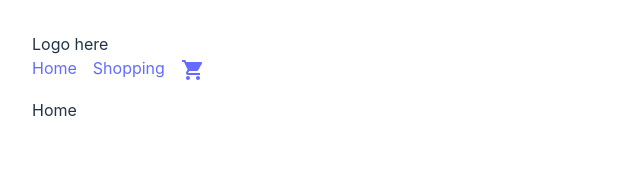
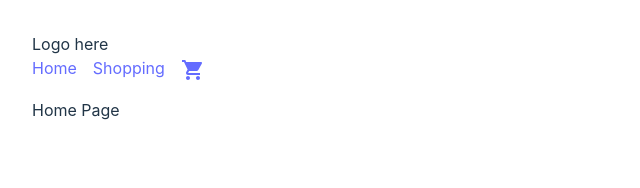
Before and after one commit to dcmodie/ecommerce_01, a React (Vite) app: page / in a window 1280 px wide. Shown: the top 188 px of the page, without its empty margins (0-640 px from the left). Built offline with nearby package versions, Linux system fonts and the light colour scheme.

Commit message:
created types file and put product there, startd cart context

```diff
--- a/src/Routes.tsx
+++ b/src/Routes.tsx
@@ -8,7 +8,7 @@ const AppRoutes = () => {
   return (
     <Routes>
       <Route element={<Layout />}>
-        <Route index element={<Home />} />
+        <Route index element={<HomePage />} />
         <Route path="home" element={<HomePage />} />
         <Route path="shopping" element={<ShoppingPage />} />
         <Route path="cart" element={<CartPage />} />
@@ -18,13 +18,4 @@ const AppRoutes = () => {
   );
 };
 
-//TODO diff file here
-const Home = () => {
-  return (
-    <>
-      <h2>Home</h2>
-    </>
-  );
-};
-
 export default AppRoutes;
--- /dev/null
+++ b/src/context/ShoppingCartContext.tsx
@@ -0,0 +1,18 @@
+import { useContext, createContext, ReactNode } from 'react';
+
+const ShoppingCartContext = createContext({});
+export function useShoppingCart() {
+  return useContext(ShoppingCartContext);
+}
+
+type ShoppingCartProviderProps = {
+  children: ReactNode;
+};
+
+export function ShoppingCartProvider({ children }: ShoppingCartProviderProps) {
+  return (
+    <ShoppingCartContext.Provider value={{}}>
+      {children}
+    </ShoppingCartContext.Provider>
+  );
+}
--- a/src/pages/HomePage.tsx
+++ b/src/pages/HomePage.tsx
@@ -1,9 +1,5 @@
 import AccessAlarmIcon from '@mui/icons-material/AccessAlarm';
 const HomePage = () => {
-  return (
-    <div>
-      <AccessAlarmIcon /> Home Page
-    </div>
-  );
+  return <div>Home Page</div>;
 };
 export default HomePage;
--- a/src/pages/ShoppingPage.tsx
+++ b/src/pages/ShoppingPage.tsx
@@ -13,6 +13,7 @@ const ShoppingPage: React.FC = () => {
   console.log('products', data);
 
   if (isLoading) {
+    //TODO add loading spinner
     return undefined;
   } else if (error) {
     return <div>Error loading inventory</div>;
```
Also changed, not shown: src/components/ProductCard.tsx (+2 -11 lines), src/utilities/Types.tsx (added, +7 -0 lines).
